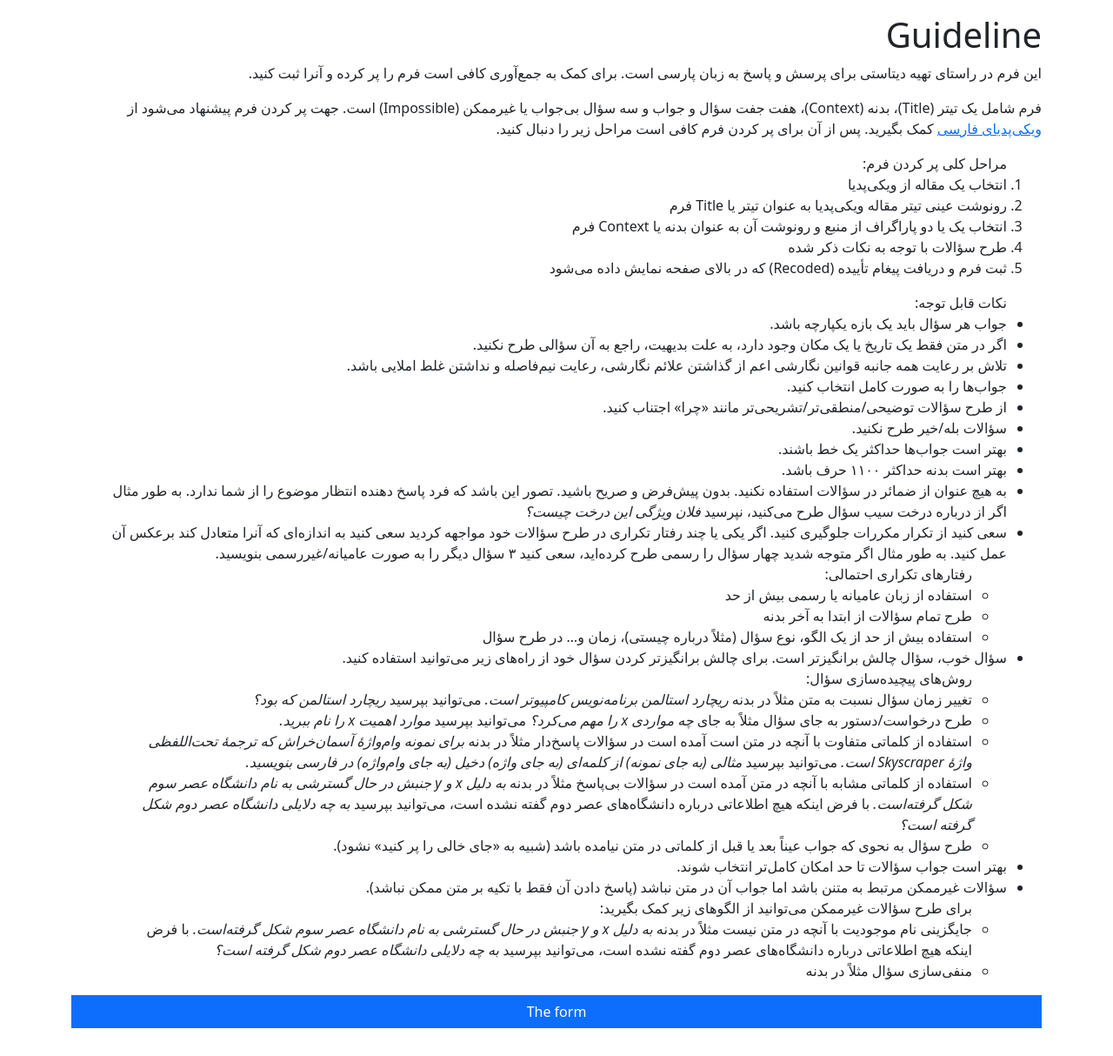
After one commit to bhuvanakundumani/thecollector, a Flask app: page /guideline in a window 1280 px wide. The commit adds this page. Shown: the whole page at 87% size. Run offline with Flask 2, Linux system fonts and the light colour scheme.

Commit message:
r5
- Add a a guideline to the site.
- Make template titles editable in themselves.
- Remove ALL comments and extra stuff.

```diff
--- a/thecollector/routes.py
+++ b/thecollector/routes.py
@@ -1,19 +1,10 @@
-from thecollector import App, DB, relative
+from thecollector import App
 from thecollector.forms import DataForm
-from thecollector.models import Data
-from flask import (
-    render_template,
-    flash,
-    redirect,
-    send_from_directory,
-    url_for,
-)
-from time import strftime, gmtime
-import json
+from flask import render_template, flash
 
 
 @App.route("/", methods=["GET", "POST"])
-def root():
+def form():
     form = DataForm()
     if form.validate_on_submit():
         form.commit(nullify=True)
@@ -21,16 +12,6 @@ def root():
     return render_template("form.html", form=form)
 
 
-# @App.route("/dump")
-# def dump():
-#     fname = "data_" + strftime("%y%m%d-%H%M%S", gmtime()) + ".json"
-#     fpath = relative("static/data/" + fname)
-#     data = [i.to_dict() for i in Data.query.all()]
-#     with open(fpath, "w") as f:
-#         json.dump(data, f)
-#     return redirect(url_for("send_data", path=fname))
-
-
-# @App.route("/static/data/<path:path>")
-# def send_data(path):
-#     return send_from_directory("static/data", path, as_attachment=True)
+@App.route("/guideline")
+def guideline():
+    return render_template("guideline.html")
--- /dev/null
+++ b/thecollector/templates/guideline.html
@@ -0,0 +1,112 @@
+{% extends "layout.html" %}
+{% set title = "Guideline" %}
+{% block content %}
+
+{# راستچین #}
+<p>
+    این فرم در راستای تهیه دیتاستی برای پرسش و پاسخ به زبان پارسی است.
+    برای کمک به جمع‌آوری کافی است فرم را پر کرده و آنرا ثبت کنید.
+</p>
+<p>
+    فرم شامل یک تیتر (Title)، بدنه (Context)، هفت جفت سؤال و جواب و سه سؤال بی‌جواب یا غیرممکن (Impossible) است.
+    جهت پر کردن فرم پیشنهاد می‌شود از <a href="https://fa.wikipedia.org/">ویکی‌پدیای فارسی</a> کمک بگیرید.
+    پس از آن برای پر کردن فرم کافی است مراحل زیر را دنبال کنید.
+</p>
+<ol>
+    <lh>
+        مراحل کلی پر کردن فرم:
+    </lh><li>
+        انتخاب یک مقاله از ویکی‌پدیا
+    </li><li>
+        رونوشت عینی تیتر مقاله ویکی‌پدیا به عنوان تیتر یا Title فرم
+    </li><li>
+        انتخاب یک یا دو پاراگراف از منبع و رونوشت آن به عنوان بدنه یا Context فرم
+    </li><li>
+        طرح سؤالات با توجه به نکات ذکر شده
+    </li><li>
+        ثبت فرم و دریافت پیغام تأییده (Recoded) که در بالای صفحه نمایش داده می‌شود
+    </li>
+</ol>
+<ul>
+    <lh>
+        نکات قابل توجه:
+    </lh><li>
+        جواب هر سؤال باید یک بازه یکپارچه باشد.
+    </li><li>
+        اگر در متن فقط یک تاریخ یا یک مکان وجود دارد، به علت بدیهیت، راجع به آن سؤالی طرح نکنید.
+    </li><li>
+        تلاش بر رعایت همه جانبه قوانین نگارشی اعم از گذاشتن علائم نگارشی، رعایت نیم‌فاصله و نداشتن غلط املایی باشد.
+    </li><li>
+        جواب‌ها را به صورت کامل انتخاب کنید.
+    </li><li>
+        از طرح سؤالات توضیحی/منطقی‌تر/تشریحی‌تر مانند «چرا» اجتناب کنید.
+    </li><li>
+        سؤالات بله/خیر طرح نکنید.
+    </li><li>
+        بهتر است جواب‌ها حداکثر یک خط باشند.
+    </li><li>
+        بهتر است بدنه حداکثر ۱۱۰۰ حرف باشد.
+    </li><li>
+        به هیچ عنوان از ضمائر در سؤالات استفاده نکنید. بدون پیش‌فرض و صریح باشید. تصور این باشد که فرد پاسخ دهنده انتظار موضوع را از شما ندارد.
+        به طور مثال اگر از درباره درخت سیب سؤال طرح می‌کنید، نپرسید <span class="fst-italic">فلان ویژگی این درخت چیست؟</span>
+    </li><li>
+        سعی کنید از تکرار مکررات جلوگیری کنید.
+        اگر یکی یا چند رفتار تکراری در طرح سؤالات خود مواجهه کردید سعی کنید به اندازه‌ای که آنرا متعادل کند برعکس آن عمل کنید.
+        به طور مثال اگر متوجه شدید چهار سؤال را رسمی طرح کرده‌اید، سعی کنید ۳ سؤال دیگر را به صورت عامیانه/غیررسمی بنویسید.
+        <ul>
+            <lh>
+                رفتارهای تکراری احتمالی:
+            </lh><li>
+                استفاده از زبان عامیانه یا رسمی بیش از حد
+            </li><li>
+                طرح تمام سؤالات از ابتدا به آخر بدنه
+            </li><li>
+                استفاده بیش از حد از یک الگو، نوع سؤال (مثلاً درباره چیستی)، زمان و&hellip; در طرح سؤال
+            </li>
+        </ul>
+    </li><li>
+        سؤال خوب، سؤال چالش برانگیزتر است. برای چالش برانگیزتر کردن سؤال خود از راه‌های زیر می‌توانید استفاده کنید.
+        <ul>
+            <lh>
+                روش‌های پیچیده‌سازی سؤال:
+            </lh><li>
+                تغییر زمان سؤال نسبت به متن
+                مثلاً در بدنه <span class="fst-italic">ریچارد استالمن برنامه‌نویس کامپیوتر است.</span>
+                می‌توانید بپرسید <span class="fst-italic">ریچارد استالمن که بود؟</span>
+            </li><li>
+                طرح درخواست/دستور به جای سؤال مثلاً به جای <span class="fst-italic">چه مواردی x را مهم می‌کرد؟</span>
+                می‌توانید بپرسید <span class="fst-italic">موارد اهمیت x را نام ببرید.</span>
+            </li><li>
+                استفاده از کلماتی متفاوت با آنچه در متن است آمده است در سؤالات پاسخ‌دار
+                مثلاً در بدنه <span class="fst-italic">برای نمونه وام‌واژهٔ آسمان‌خراش که ترجمهٔ تحت‌اللفظی واژهٔ Skyscraper است.</span>
+                می‌توانید بپرسید <span class="fst-italic">مثالی (به جای نمونه) از کلمه‌ای‌ (به جای واژه) دخیل (به جای وام‌واژه) در فارسی بنویسید.</span>
+            </li><li>
+                استفاده از کلماتی مشابه با آنچه در متن آمده است در سؤالات بی‌پاسخ
+                مثلاً در بدنه <span class="fst-italic">به دلیل x و y جنبش در حال گسترشی به نام دانشگاه عصر سوم شکل گرفته‌است.</span>
+                با فرض اینکه هیچ اطلاعاتی درباره دانشگاه‌های عصر دوم گفته نشده است،
+                می‌توانید بپرسید <span class="fst-italic">به چه دلایلی دانشگاه عصر دوم شکل گرفته است؟</span>
+            </li><li>
+                طرح سؤال به نحوی که جواب عیناً بعد یا قبل از کلماتی در متن نیامده باشد (شبیه به «جای خالی را پر کنید» نشود).
+            </li>
+        </ul>
+        <!-- نیاز به ویرایش از اینجا به پایین -->
+    </li><li>
+        بهتر است جواب سؤالات تا حد امکان کامل‌تر انتخاب شوند.
+    </li><li>
+        سؤالات غیرممکن مرتبط به متنن باشد اما جواب آن در متن نباشد (پاسخ دادن آن فقط با تکیه بر متن ممکن نباشد).
+        <ul>
+            <lh>
+                برای طرح سؤالات غیرممکن می‌توانید از الگو‌های زیر کمک بگیرید:
+            </lh><li>
+                جایگزینی نام موجودیت با آنچه در متن نیست
+                مثلاً در بدنه <span class="fst-italic">به دلیل x و y جنبش در حال گسترشی به نام دانشگاه عصر سوم شکل گرفته‌است.</span>
+                با فرض اینکه هیچ اطلاعاتی درباره دانشگاه‌های عصر دوم گفته نشده است،
+                می‌توانید بپرسید <span class="fst-italic">به چه دلایلی دانشگاه عصر دوم شکل گرفته است؟</span>
+            </li><li>
+                منفی‌سازی سؤال مثلاً در بدنه
+            </li>
+        </ul>
+    </li>
+</ul>
+<a href="{{ url_for('form') }}" class="btn btn-primary w-100 mb-3">The form</a>
+{% endblock content %}
--- a/thecollector/templates/layout.html
+++ b/thecollector/templates/layout.html
@@ -4,7 +4,7 @@
         <meta charset="utf-8">
         <meta name="viewport" content="width=device-width, initial-scale=1">
 
-        <title>The form</title>
+        <title> The collector{% if title %} | {{ title }}{% endif %}</title>
         <meta name="author" content="M. Yas. Davoodeh">
         {# <meta name="description" content=""> #}
 
@@ -30,6 +30,7 @@
         <div class="container">
             <div class="row min-vh-100 py-3 align-items-center">
                 <div class="col m-auto">
+                    {% if title %}<h1>{{ title }}</h1>{% endif %}
                     {% with messages = get_flashed_messages(with_categories=True) %}
                         {% if messages %}
                             {% for category, message in messages %}
```
Also changed, not shown: thecollector/templates/form.html (+7 -6 lines), 1 other file.
